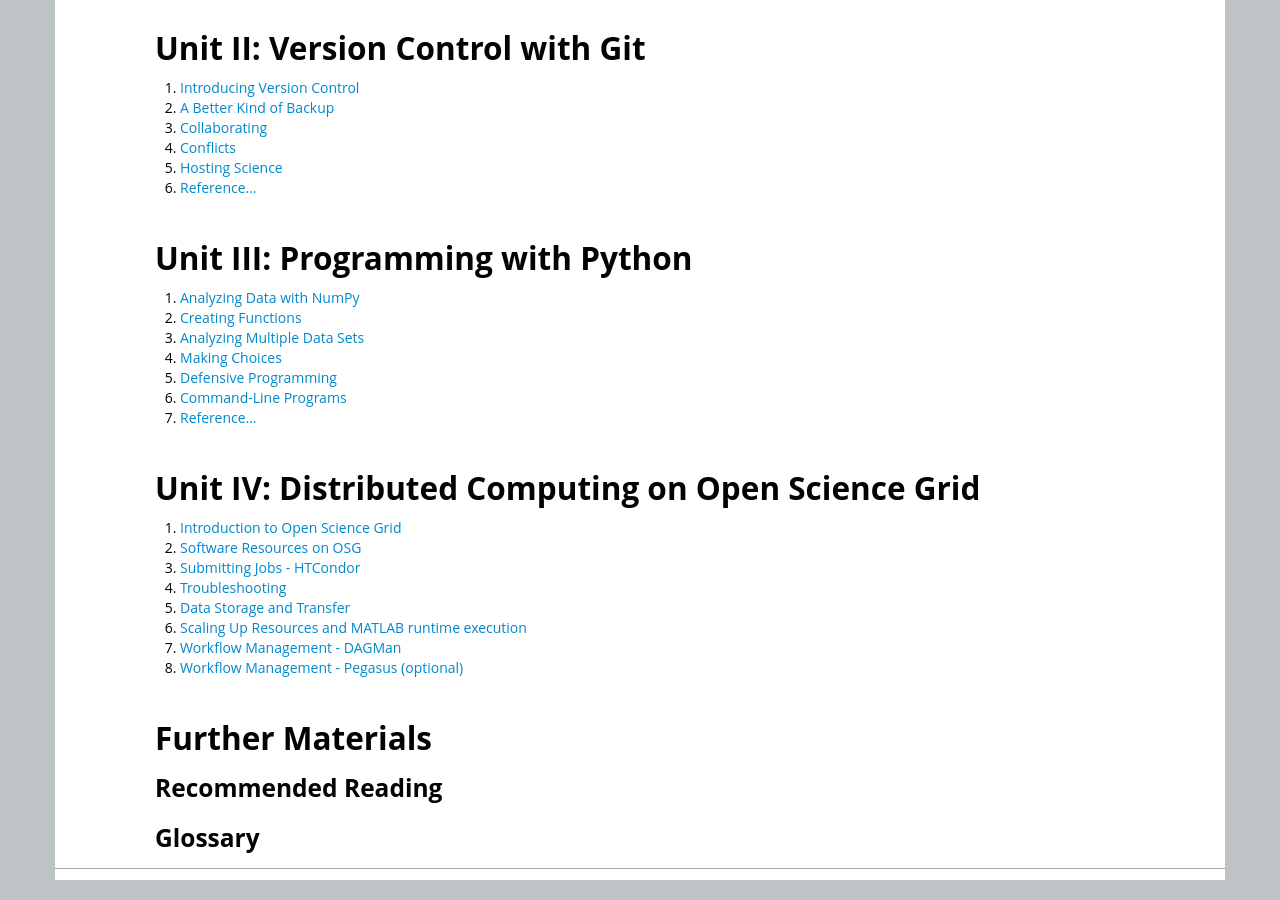
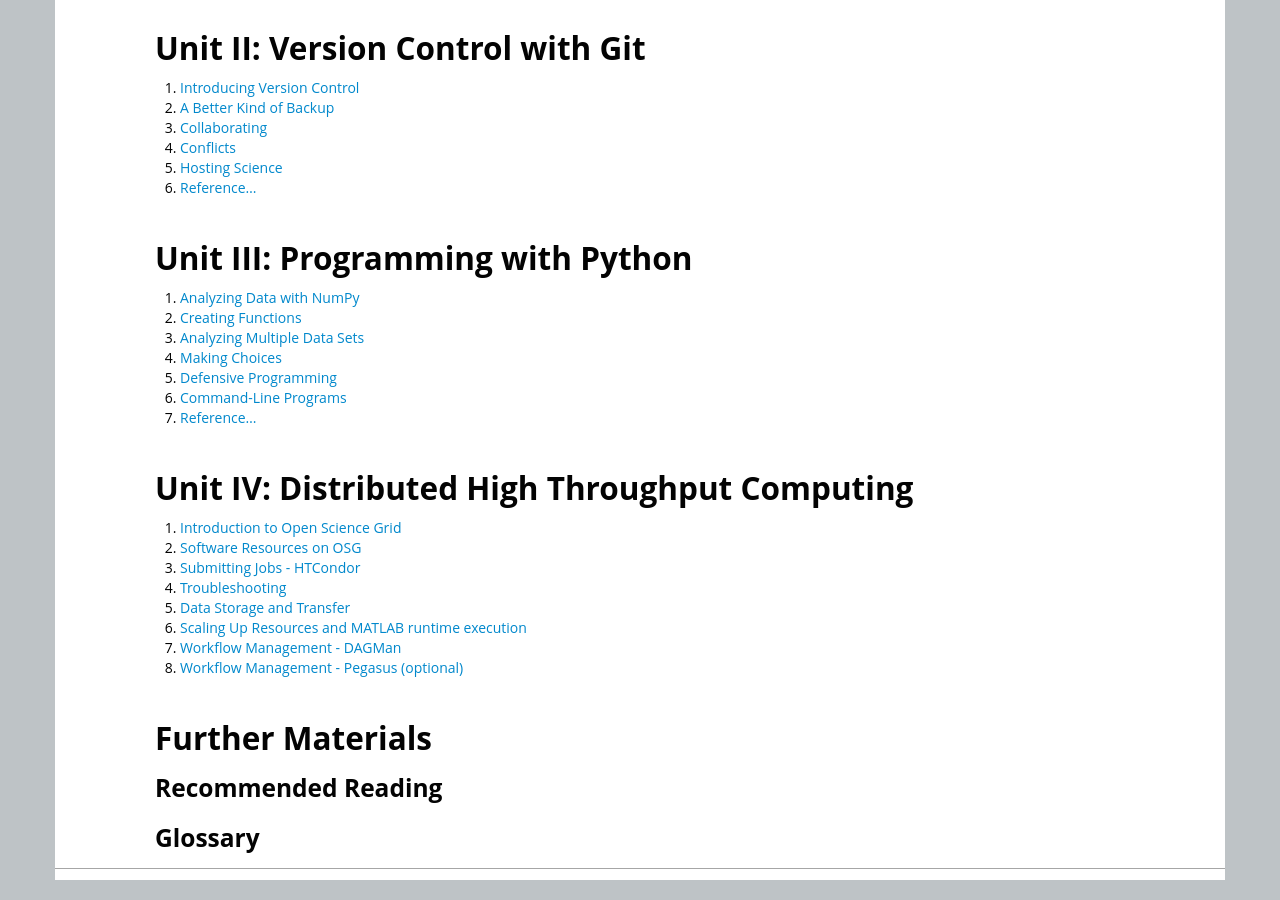
Before and after one commit to SWC-OSG-Workshop/2015-10-27-duke, a Jekyll site: the page built from contents.md, in a window 1280 px wide and 900 px high, scrolled down 595 px. Built offline with Jekyll 4.4.1, drawn with Linux system fonts in a browser that asks for light colours.

Commit message:
edit contends.md

```diff
--- a/contents.md
+++ b/contents.md
@@ -37,7 +37,7 @@
 6.  [Command-Line Programs](novice/python/06-cmdline.html)
 7.  [Reference...](novice/ref/03-python.html)
 
-## Unit IV: [Distributed Computing on Open Science Grid](novice/DHTC/index.html)
+## Unit IV: [Distributed High Throughput Computing](novice/DHTC/index.html)
 
 1.  [Introduction to Open Science Grid ](novice/DHTC/01-IntroGrid.html)
 2.  [Software Resources on OSG  ](novice/DHTC/03-OSGtour.html)
```
